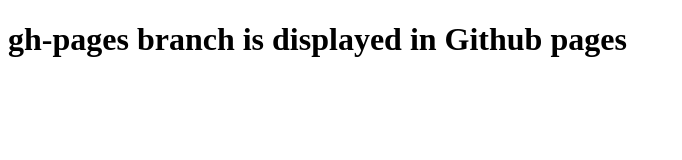
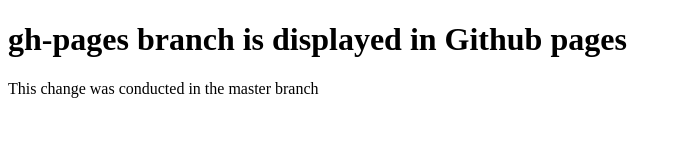
Before and after one commit to Inkaki/git-study, a plain HTML site: page index.html in a window 1280 px wide. Shown: the whole page, without its empty margins (0-682 px from the left). Drawn offline with Linux system fonts and the light colour scheme.

Commit message:
additional paragraph

```diff
--- a/index.html
+++ b/index.html
@@ -6,5 +6,6 @@
 </head>
 <body>
   <h1>gh-pages branch is displayed in Github pages</h1>
+  <p>This change was conducted in the master branch</p>
 </body>
 </html>
```
